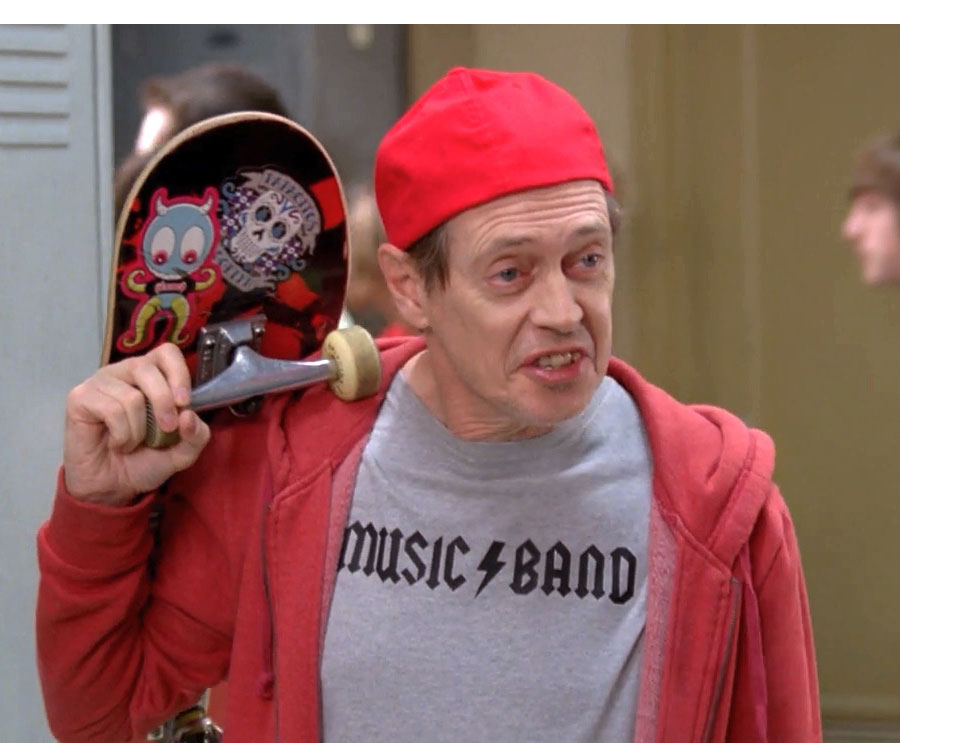
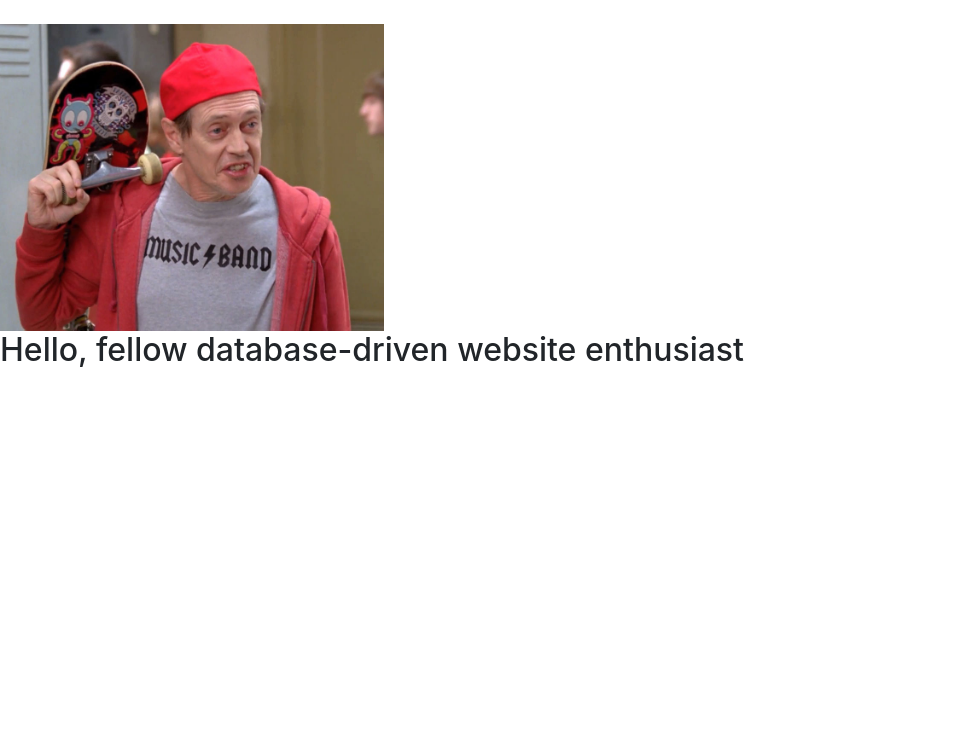
Before and after one commit to brenna-chenault/CS340-Project, a Flask app: page / in a window 1280 px wide. Shown: the part 56-799 px from the top of the page, without its empty margins (0-963 px from the left). After the commit the page ends 423 px from the top, so only its background shows below. Run offline with Flask 2, Linux system fonts and the light colour scheme; some libraries are stand-ins or nearby versions.

Commit message:
small gary

```diff
--- a/templates/index.j2
+++ b/templates/index.j2
@@ -44,7 +44,7 @@
     </nav>
 
     <br />
-    <img src="../static/img/fellowkids.jpg" class="img-fluid" alt="Responsive image">
+    <img src="../static/img/fellowkids.jpg" class="img-fluid" alt="Meme" style="width:30%">
     <h2>Hello, fellow database-driven website enthusiast</h2>
     <br />
 
```
